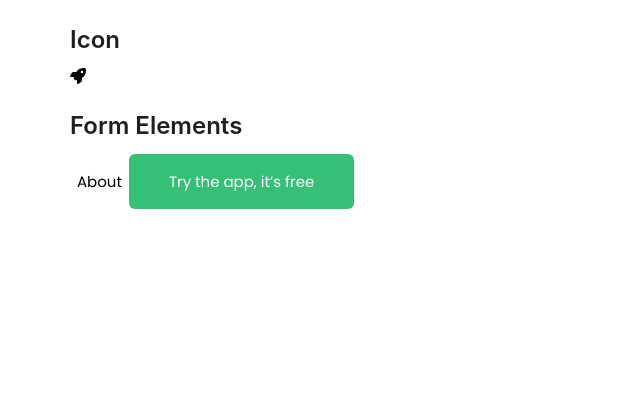
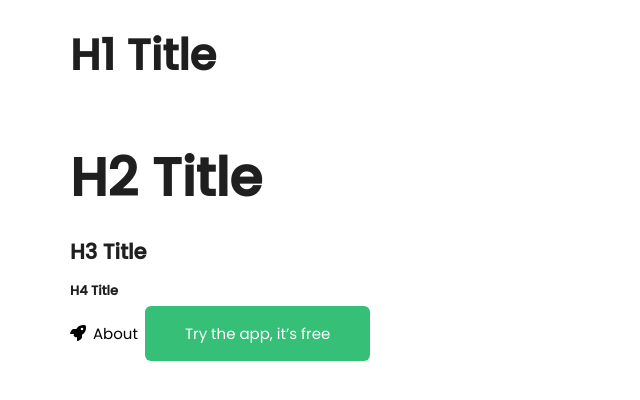
Before and after one commit to freewebpconverter/freewebpconverter-web, a Next.js app: page /components in a window 1280 px wide. Shown: the top 400 px of the page, without its empty margins (0-640 px from the left). Built offline with nearby package versions, Linux system fonts and the light colour scheme.

Commit message:
[feat] Title component development.

```diff
--- a/src/components/atoms/index.ts
+++ b/src/components/atoms/index.ts
@@ -1,5 +1,6 @@
 import Button from "./button";
 import Container from "./container";
 import Icon from "./icon";
+import Title from "./title";
 
-export { Button, Container, Icon };
+export { Button, Container, Icon, Title };
--- /dev/null
+++ b/src/components/atoms/title/index.tsx
@@ -0,0 +1,16 @@
+import React from "react";
+import { Typography as AntdTypography } from "antd";
+import { TitleProps } from "antd/es/typography/Title";
+import { TitleTheme } from "@/theme";
+
+const { Title } = AntdTypography;
+
+const TitleComponent = ({ children, ...rest }: TitleProps) => {
+  return (
+    <TitleTheme>
+      <Title {...rest}>{children}</Title>
+    </TitleTheme>
+  );
+};
+
+export default TitleComponent;
--- a/src/pages/_app.tsx
+++ b/src/pages/_app.tsx
@@ -1,14 +1,28 @@
 import "@/styles/globals.css";
 import "@fortawesome/fontawesome-svg-core/styles.css";
 
+import { Poppins } from "@next/font/google";
 import { appWithTranslation } from "next-i18next";
 import { config } from "@fortawesome/fontawesome-svg-core";
 import type { AppProps } from "next/app";
+import { ConfigProvider } from "antd";
 
 config.autoAddCss = false;
 
+const fontPoppins = Poppins({ weight: ["400", "500"], subsets: ["latin"] });
+
 const App = ({ Component, pageProps }: AppProps) => {
-  return <Component {...pageProps} />;
+  return (
+    <ConfigProvider
+      theme={{
+        token: {
+          fontFamily: fontPoppins.style.fontFamily,
+        },
+      }}
+    >
+      <Component {...pageProps} />
+    </ConfigProvider>
+  );
 };
 
 export default appWithTranslation(App);
--- a/src/pages/components/index.tsx
+++ b/src/pages/components/index.tsx
@@ -1,17 +1,17 @@
 import React from "react";
 
-import { Typography } from "antd";
 import { faRocket } from "@fortawesome/free-solid-svg-icons";
-import { Button, Container, Icon } from "@components/atoms";
-
-const { Title } = Typography;
+import { Button, Container, Icon, Title } from "@components/atoms";
 
 const ComponentsPage = () => {
   return (
     <Container>
-      <Title level={3}>Icon</Title>
+      <Title level={1}>H1 Title</Title>
+      <Title level={2}>H2 Title</Title>
+      <Title level={3}>H3 Title</Title>
+      <Title level={4}>H4 Title</Title>
       <Icon icon={faRocket} />
-      <Title level={3}>Form Elements</Title>
+      {/* <Title level={3}>Form Elements</Title> */}
       <Button type="link">About</Button>
       <Button type="primary">Try the app, it’s free</Button>
     </Container>
--- a/src/theme/button.tsx
+++ b/src/theme/button.tsx
@@ -1,8 +1,5 @@
 import React from "react";
 import { ConfigProvider } from "antd";
-import { Poppins } from "@next/font/google";
-
-const fontPoppins = Poppins({ weight: ["400", "500"], subsets: ["latin"] });
 
 interface IButtonTheme {
   children: React.ReactNode;
@@ -15,7 +12,6 @@ const ButtonTheme = ({ children, type }: IButtonTheme) => {
       theme={{
         token: {
           colorPrimary: "#36bf77",
-          fontFamily: fontPoppins.style.fontFamily,
           fontWeightStrong: 500,
           fontSize: 15,
           borderRadius: 6,
--- a/src/theme/index.ts
+++ b/src/theme/index.ts
@@ -1,3 +1,4 @@
 import ButtonTheme from "./button";
+import TitleTheme from "./title";
 
-export { ButtonTheme };
+export { ButtonTheme, TitleTheme };
--- /dev/null
+++ b/src/theme/title.tsx
@@ -0,0 +1,25 @@
+import React from "react";
+import { ConfigProvider } from "antd";
+
+interface ITitleTheme {
+  children: React.ReactNode;
+}
+
+const TitleTheme = ({ children }: ITitleTheme) => {
+  return (
+    <ConfigProvider
+      theme={{
+        token: {
+          fontSizeHeading1: 43,
+          fontSizeHeading2: 53,
+          fontSizeHeading3: 21,
+          fontSizeHeading4: 13,
+        },
+      }}
+    >
+      {children}
+    </ConfigProvider>
+  );
+};
+
+export default TitleTheme;
```
